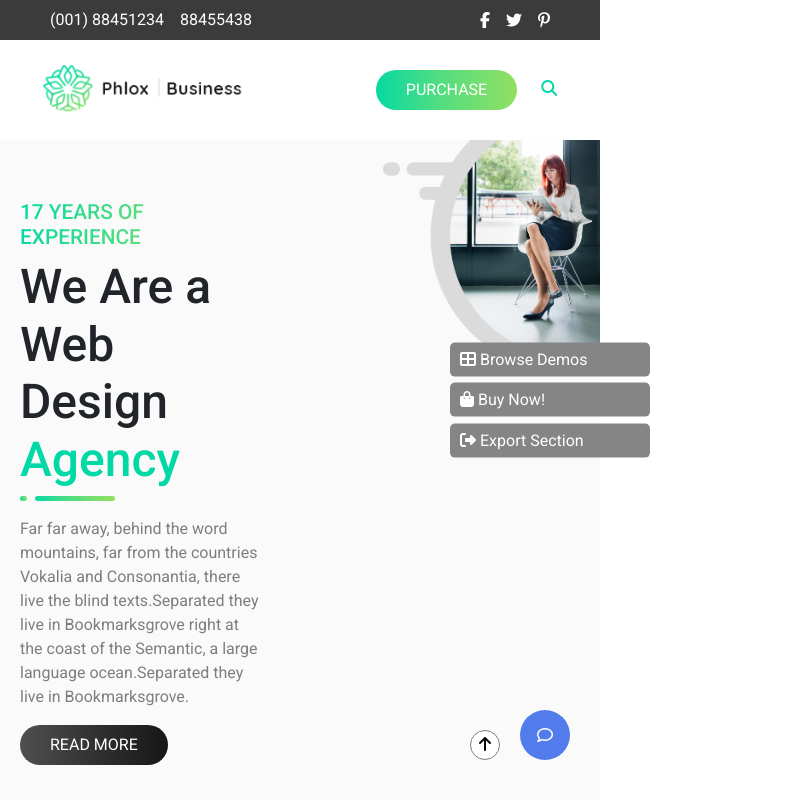
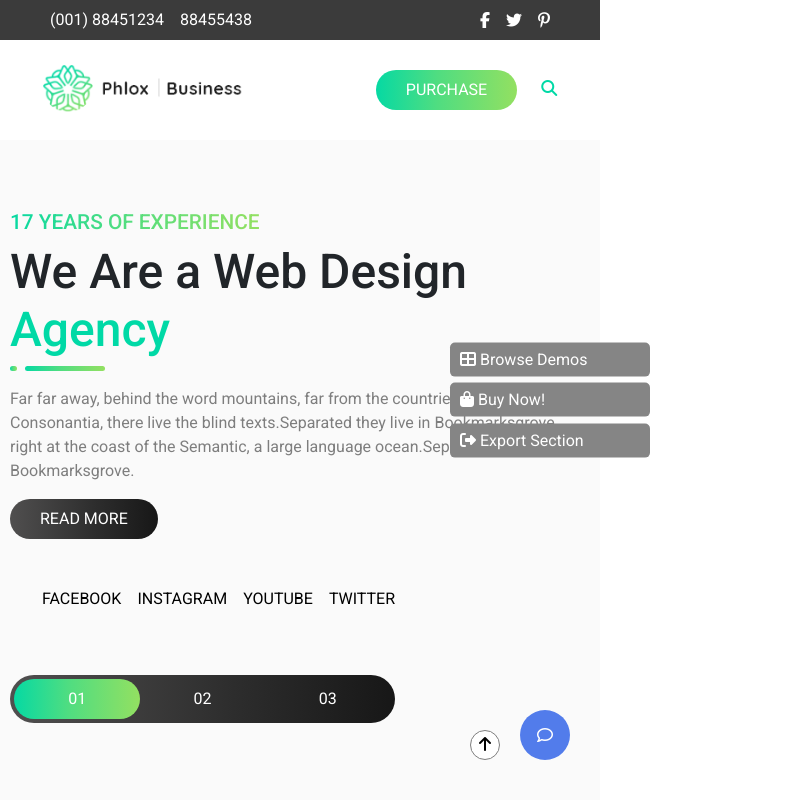
Before and after one commit to sisdream/proj-html-vuejs, a Vue app: page / in a window 600 px wide. Shown: the top 800 px of the page, 788 px wide, since content can reach past the window. Built offline with nearby package versions, Linux system fonts and the light colour scheme.

Commit message:
fix:resposive

```diff
--- a/src/components/AppHeader.vue
+++ b/src/components/AppHeader.vue
@@ -91,7 +91,7 @@
                 Semantic, a large language ocean.Separated they live in Bookmarksgrove.
             </p>
             <button type="button" class="btn btn-black btn-outline-secondary">READ MORE</button>
-            <div class="mt-5 d-flex gap-5">
+            <div class="mt-5 d-flex gap-5 mod">
                 <ul>
                     <li v-for="social in socials">
                         <a href="#">{{ social }}</a>
--- a/src/styles/responsive/responsive.scss
+++ b/src/styles/responsive/responsive.scss
@@ -6,6 +6,26 @@
     .banda-dinamica a{
        display: none;
     }
+
+    .jumbo{
+        flex-direction: column;
+        align-items: center;
+        justify-content: center;
+        padding: 10px;
+    }
+
+    .left{
+        width: 100%;
+    }
+
+    .mod{
+        flex-direction: column;
+    }
+
+    .right img{
+        width: 500px;
+    }
+
 
     .web-container{
         display: flex;
@@ -27,14 +47,22 @@
 
     .missions{
         padding: 10px;
+        display: flex;
+        flex-direction: column;
+        justify-content: center;
+        align-items: center;
+    }
+
+    .icona{
+        margin: 30px 0;
     }
 
     .architect img{
-        width: 260px;
+        width: 50%;
     }
     .arc-color{
-        width: 260px;
-        height: 260px;
+        width: 50%;
+        height: 100%;
     }
 
     .cube-container{
@@ -59,19 +87,14 @@
         width: 50%;
         position: absolute;
         padding: 5px;
-        height: 80px;
     }
 
     .card-idea{
-        top: 19rem;
-    }
-
-    .text-card{
-        font-size: 0.8rem;
+        top: 12rem;
     }
 
     .card-hour{
-        bottom: 25rem;
+        bottom: 19rem;
     }
 
     .card-startup{
@@ -143,12 +166,12 @@
     }
 
     .architect img{
-        width: 370px;
+        width: 60%;
     }
 
     .arc-color{
-        width: 370px;
-        height: 350px;
+        width: 60%;
+        height: 100%;
     }
 
     .row{
```
